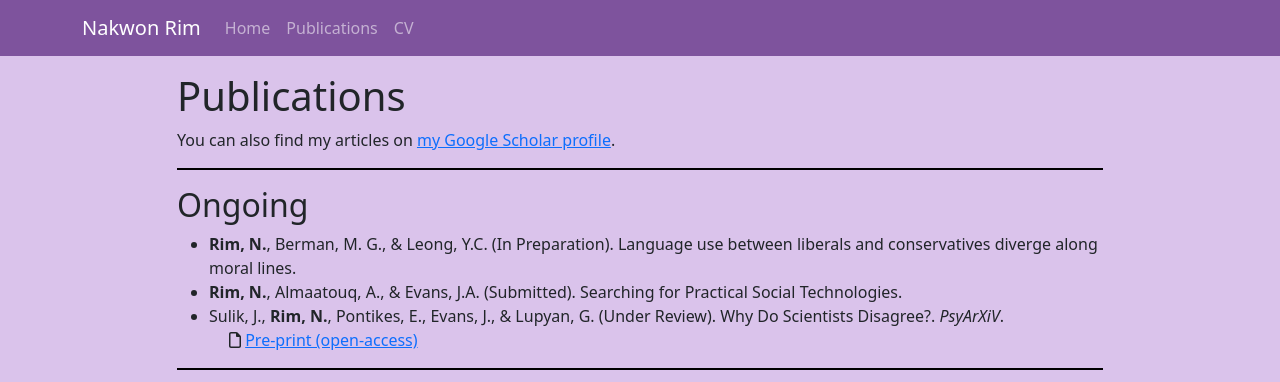
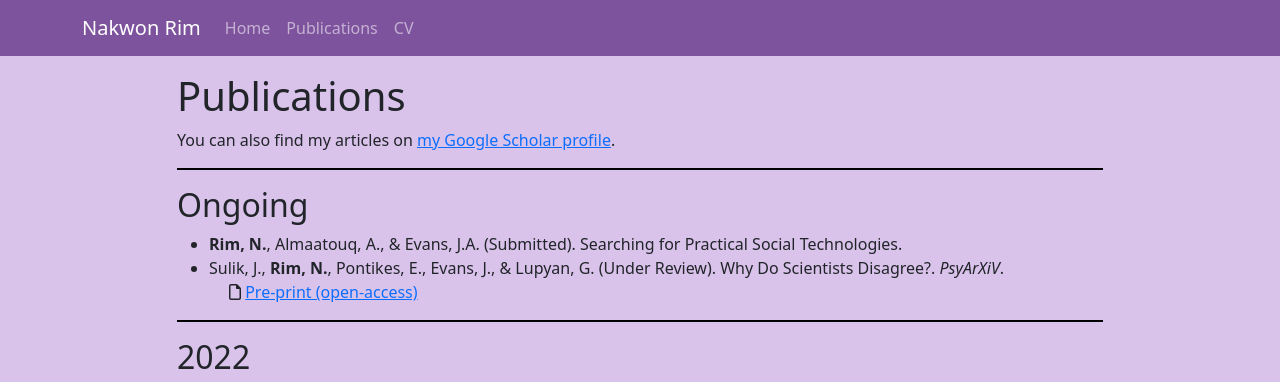
Before and after one commit to nwrim/nwrim.github.io, a plain HTML site: page publications.html in a window 1280 px wide. Shown: the top 382 px of the page. Drawn offline with nearby package versions, Linux system fonts and the light colour scheme.

Commit message:
removing in prep papers

```diff
--- a/publications.html
+++ b/publications.html
@@ -52,7 +52,6 @@
 
       <h2>Ongoing</h2>
       <ul>
-        <li><b>Rim, N.</b>, Berman, M. G., & Leong, Y.C. (In Preparation). Language use between liberals and conservatives diverge along moral lines.</li>
         <li><b>Rim, N.</b>, Almaatouq, A., & Evans, J.A. (Submitted). Searching for Practical Social Technologies.</li>
         <li>Sulik, J., <b>Rim, N.</b>, Pontikes, E., Evans, J., & Lupyan, G. (Under Review). Why Do Scientists Disagree?. <i>PsyArXiV</i>.</li>
         <ul class="publication-sub-list">
```
